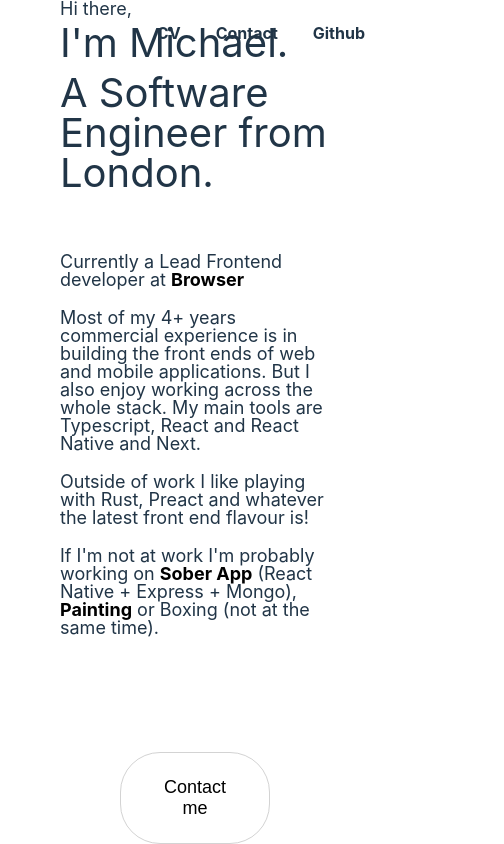
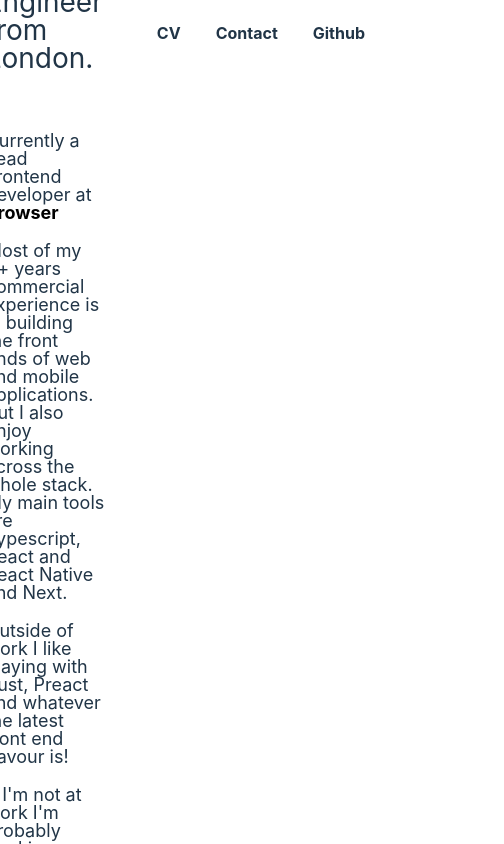
Before and after one commit to msmfa/portfolio-v2, a React (Vite) app: page / in a window 390 px wide. Shown: the top 844 px of the page, 504 px wide, since content can reach past the window. Built offline with nearby package versions, Linux system fonts and the light colour scheme.

Commit message:
styles: responsive

```diff
--- a/src/AboutText.module.css
+++ b/src/AboutText.module.css
@@ -1,8 +1,16 @@
 .container {
-  padding: 0 400px 0 100px;
+  padding: 0 600px 0 100px;
 }
+
 @media only screen and (max-width: 1200px) {
   .container {
-    padding: 0 60px 0 60px;
+    position: absolute;
+    padding: 0px 60px 0 60px;
   }
 }
+
+@media only screen and (max-width: 1400px) {
+  .container {
+    padding: 0 400px 0 100px;
+  }
+}
--- a/src/Button.module.css
+++ b/src/Button.module.css
@@ -3,8 +3,6 @@
   padding: 1.25em 2.5em;
   cursor: pointer;
   transition: border-color 0.25s;
-  padding-bottom: 1.5rem;
-  padding-top: 1.5rem;
 }
 
 .button:hover {
@@ -21,3 +19,9 @@
     border: 1px solid #d3d3d3;
   }
 }
+
+@media only screen and (max-width: 1200px) {
+  .button {
+    display: none;
+  }
+}
--- a/src/ContactSection.module.css
+++ b/src/ContactSection.module.css
@@ -4,3 +4,10 @@
   padding: 0 120px;
   width: 100%;
 }
+@media only screen and (max-width: 780px) {
+  .container {
+    padding: 40px;
+    width: 100%;
+    justify-content: center;
+  }
+}
--- a/src/Text.module.css
+++ b/src/Text.module.css
@@ -5,3 +5,12 @@
 .large {
   font-size: 40px;
 }
+
+@media only screen and (max-width: 1200px) {
+  .normal {
+    font-size: 18px;
+  }
+  .large {
+    font-size: 28px;
+  }
+}
```
